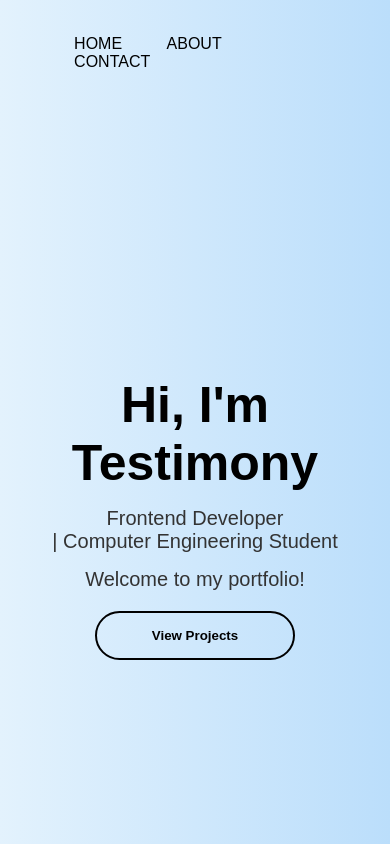
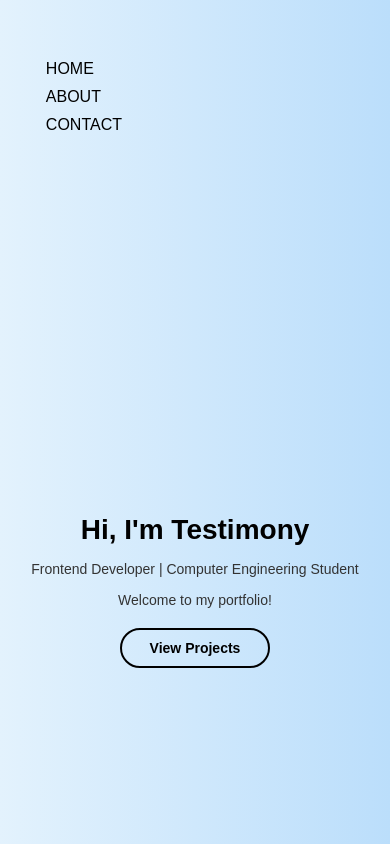
Before and after one commit to testimonyokegbe-debug/Portfolio, a plain HTML site: page index.html in a window 390 px wide. Shown: the top 844 px of the page. Drawn offline with Linux system fonts and the light colour scheme.

Commit message:
Update portfolio style.css

```diff
--- a/portfolio style.css
+++ b/portfolio style.css
@@ -265,6 +265,85 @@ a:hover{
     text-decoration: underline;
 }
 
+/* ================= RESPONSIVE ================= */
+
+/* Tablets */
+@media (max-width: 768px){
+
+  .container{
+    width: 90%;
+  }
+
+  /* NAVBAR */
+  .navbar{
+    flex-direction: column;
+    align-items: flex-start;
+  }
+
+  .navbar ul{
+    margin-left: 0;
+    margin-top: 15px;
+    width: 100%;
+  }
+
+  .navbar ul li{
+    display: block;
+    margin: 10px 0;
+  }
+
+  /* HERO */
+  .hero h1{
+    font-size: 35px;
+  }
+
+  .hero p{
+    font-size: 16px;
+  }
+
+  /* ABOUT */
+  .about{
+    width: 90%;
+  }
+
+  .about h2{
+    font-size: 30px;
+  }
+
+  .about p{
+    font-size: 16px;
+  }
+
+  /* CARD */
+  .card{
+    width: 90%;
+  }
+}
 
 
+/* Phones */
+@media (max-width: 480px){
+
+  .hero h1{
+    font-size: 28px;
+  }
+
+  .hero p{
+    font-size: 14px;
+  }
+
+  .button{
+    width: 150px;
+    padding: 10px 0;
+    font-size: 14px;
+  }
+
+  .card{
+    padding: 20px;
+  }
+
+  .card img{
+    width: 80px;
+    height: 80px;
+  }
+
 }
```
